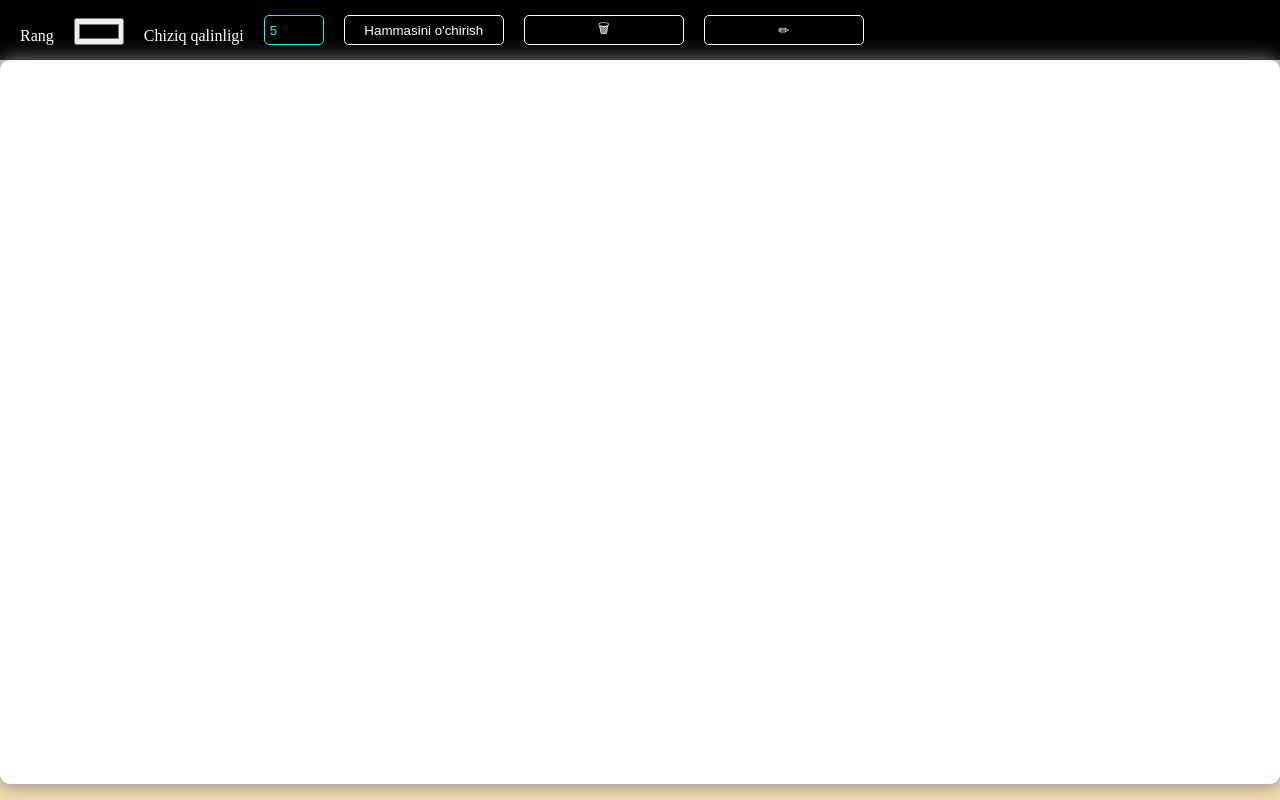
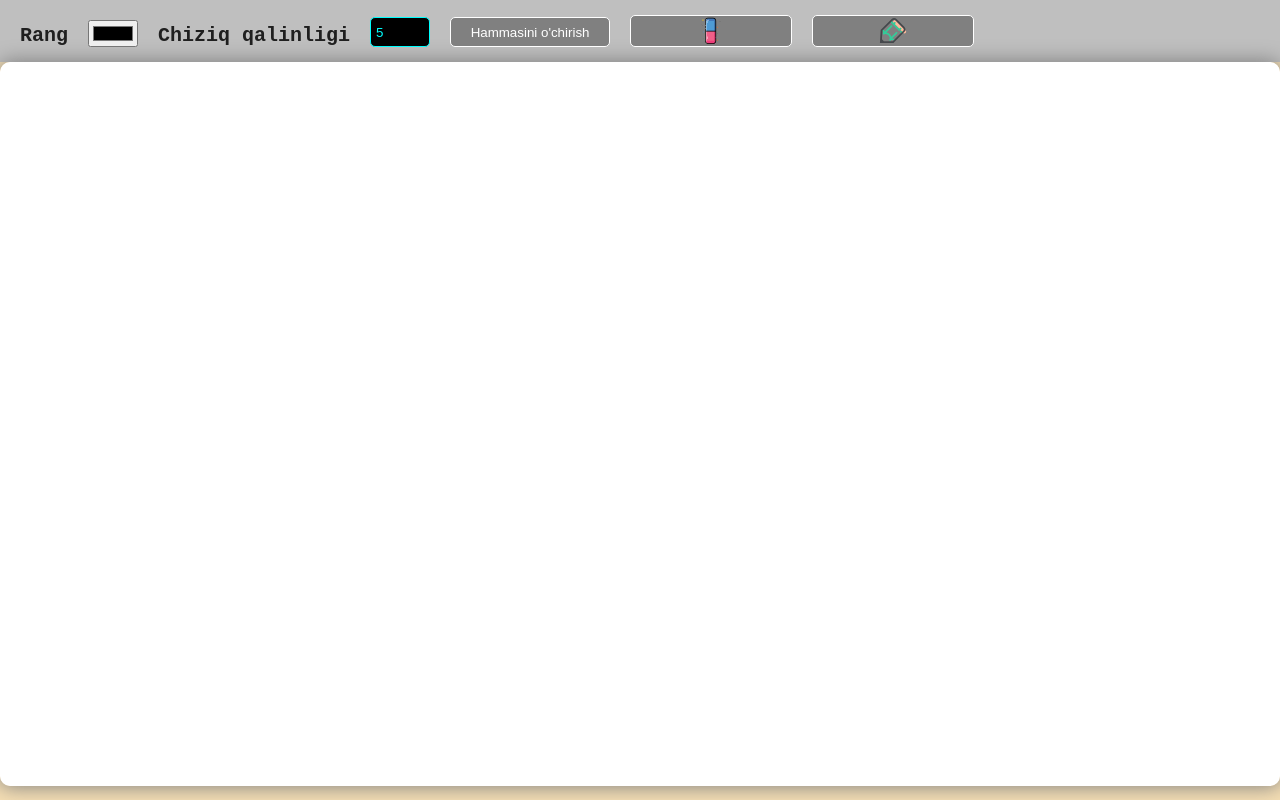
Before and after one commit to newlook2024/Paint, a plain HTML site: page index.html in a window 1280 px wide. Drawn offline with Linux system fonts and the light colour scheme.

Commit message:
theme changed

```diff
--- a/css/main.css
+++ b/css/main.css
@@ -11,7 +11,7 @@ html {
 }
 .configBox {
   display: flex;
-  background: #000;
+  background: #bfbfbf;
   padding-top: 15px;
   padding-bottom: 15px;
   align-items: end;
@@ -20,7 +20,10 @@ html {
   padding-right: 20px;
   /* margin-bottom: 50px; */
   gap: 20px;
-  color: white;
+  color: rgb(31, 31, 31);
+  font-weight: 700;
+  font-family: monospace;
+  font-size: 20px;
 }
 .painting {
   width: 100%;
@@ -38,7 +41,7 @@ html {
   border-radius: 10px;
 }
 #clear, #pencil, #switch {
-  background: #000;
+  background: gray;
   color: white;
   border: 1px solid white;
   border-radius: 5px;
--- a/index.html
+++ b/index.html
@@ -11,10 +11,17 @@
       <label for="color">Rang</label>
       <input type="color" name="color" id="color" />
       <label for="strokeWidth">Chiziq qalinligi</label>
-      <input type="number" name="strokeWidth" value="5" max="20" min="0" id="strokeWidth" />
+      <input
+        type="number"
+        name="strokeWidth"
+        value="5"
+        max="20"
+        min="0"
+        id="strokeWidth"
+      />
       <button id="clear">Hammasini o'chirish</button>
-      <button id="switch">🗑</button>
-      <button id="pencil">✏</button>
+      <img id="switch" src="./erase.svg" alt="eraser" />
+      <img id="pencil" src="./pencil.svg" alt="pencil" />
     </div>
     <div class="painting">
       <canvas id="painting"></canvas>
```
Also changed, not shown: erase.svg (added), pencil.svg (added).
